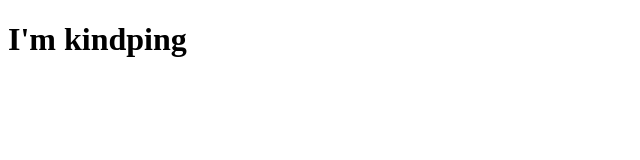
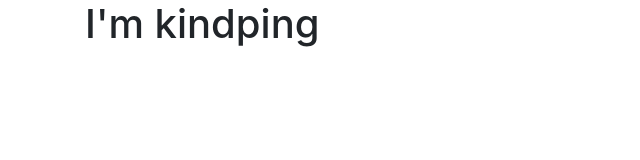
Before and after one commit to kindping/kindping.github.io, a plain HTML site: page index.html in a window 1280 px wide. Shown: the whole page, without its empty margins (0-640 px from the left). Drawn offline with Linux system fonts and the light colour scheme.

Commit message:
use bootstrap 4

```diff
--- a/index.html
+++ b/index.html
@@ -5,8 +5,11 @@
         <meta http-equiv="X-UA-Compatible" content="IE=edge" />
         <meta name="viewport" content="width=device-width, initial-scale=1.0" />
         <title>Hello</title>
+        <link rel="stylesheet" href="css/bootstrap.min.css" />
     </head>
     <body>
-        <h1>I'm kindping</h1>
+        <div class="container">
+            <h1>I'm kindping</h1>
+        </div>
     </body>
 </html>
```
Also changed, not shown: css/bootstrap.min.css (added), js/bootstrap.min.js (added), 1 other file.
